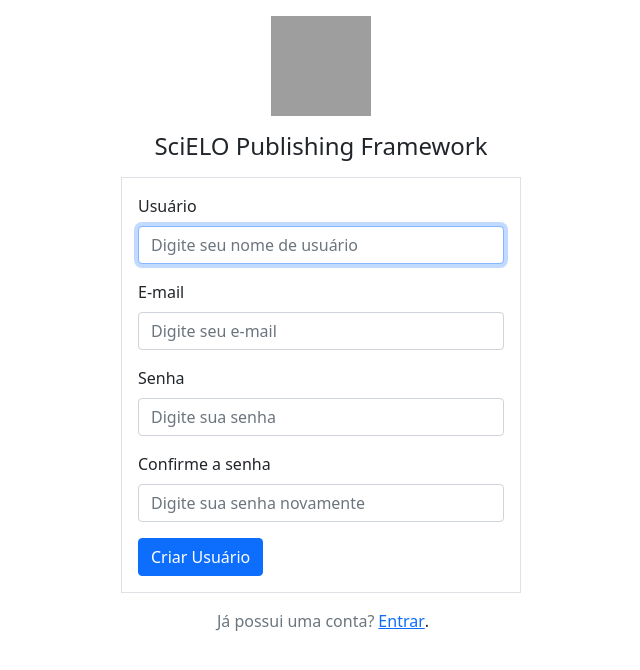
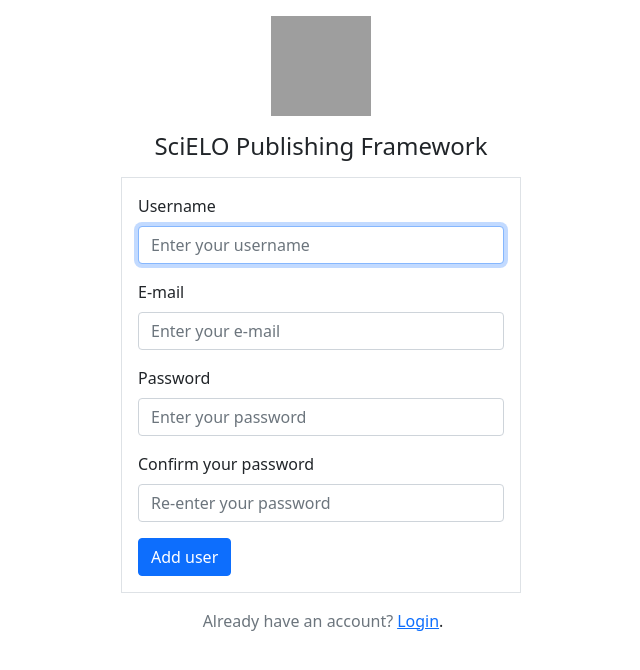
Before and after one commit to scieloorg/kernel_to_webiste, a Django app: page /register/ in a window 1280 px wide. Shown: the part 65-735 px from the top of the page, without its empty margins (319-959 px from the left). Run offline with Django 3.2, Linux system fonts and the light colour scheme; some libraries are stand-ins or nearby versions; grey boxes are pictures that could not be loaded.

Commit message:
adiciona tradução ao template register

```diff
--- a/spf/core/templates/register.html
+++ b/spf/core/templates/register.html
@@ -1,9 +1,10 @@
 {% extends "base.html" %}
+{% load i18n %}
 
 {% load static %}
 
 {% block title %}
-SciELO Publishing Framework - Registrar-se
+SciELO Publishing Framework - {% trans 'Sign up' %}
 {% endblock %}
 
 {% block content %}
@@ -14,27 +15,27 @@ SciELO Publishing Framework - Registrar-se
 <form class="bg-white border my-3 p-3 form-user" method="POST" action="{% url 'register' %}">
     {% csrf_token %}
     <div class="mb-3">
-        <label for="username" class="form-label">Usuário</label>
-        <input type="text" name="username" autofocus id="username" class="form-control" placeholder="Digite seu nome de usuário">
+        <label for="username" class="form-label">{% trans 'Username' %}</label>
+        <input type="text" name="username" autofocus id="username" class="form-control" placeholder="{% trans 'Enter your username' %}">
     </div>
     <div class="mb-3">
         <label for="email" class="form-label">E-mail</label>
-        <input type="text" name="email" autofocus id="email" class="form-control" placeholder="Digite seu e-mail">
+        <input type="text" name="email" autofocus id="email" class="form-control" placeholder="{% trans 'Enter your e-mail' %}">
     </div>
     <div class="mb-3">
-        <label for="password1" class="form-label">Senha</label>
-        <input type="password" name="password1" id="password1" class="form-control" placeholder="Digite sua senha">
+        <label for="password1" class="form-label">{% trans 'Password' %}</label>
+        <input type="password" name="password1" id="password1" class="form-control" placeholder="{% trans 'Enter your password' %}">
     </div>
     <div class="mb-3">
-        <label for="password2" class="form-label">Confirme a senha</label>
-        <input type="password" name="password2" id="password2" class="form-control" placeholder="Digite sua senha novamente">
+        <label for="password2" class="form-label">{% trans 'Confirm your password' %}</label>
+        <input type="password" name="password2" id="password2" class="form-control" placeholder="{% trans 'Re-enter your password' %}">
     </div>
-    <button type="submit" class="btn btn-primary">Criar Usuário</button>
+    <button type="submit" class="btn btn-primary">{% trans 'Add user' %}</button>
 </form>
 {% for message in messages %}
 <div class="alert alert-primary" role="alert">
     {{ message }}
 </div>
 {% endfor %}
-<div class="d-flex justify-content-center"><p class="text-muted mx-1">Já possui uma conta?</p><a class="link-primary" href="{% url 'login' %}">Entrar</a>.</div>
+<div class="d-flex justify-content-center"><p class="text-muted mx-1">{% trans 'Already have an account' %}?</p><a class="link-primary" href="{% url 'login' %}">{% trans 'Login' %}</a>.</div>
 {% endblock %}
```
